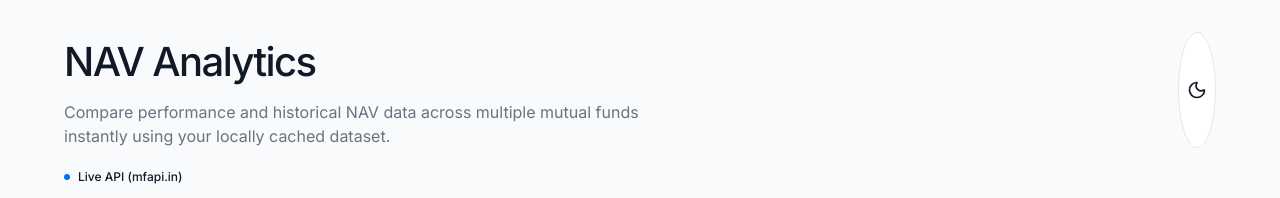
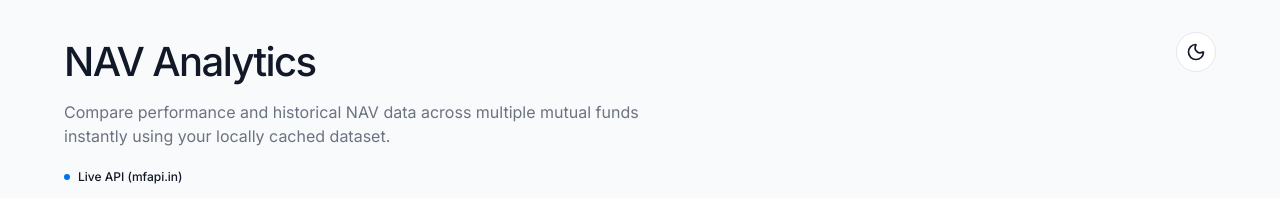
Before and after one commit to Sourav-6/NAV_Analysis, a React (Vite) app: page / in a window 1280 px wide. Shown: the top 198 px of the page. Built offline with nearby package versions, Linux system fonts and the light colour scheme; no server answers.

Commit message:
Fix theme toggle button shape to be a perfect circle

```diff
--- a/src/App.jsx
+++ b/src/App.jsx
@@ -55,14 +55,18 @@ function App() {
           </div>
 
           <button
-            className="btn flex items-center justify-center"
+            className="flex items-center justify-center"
             style={{
-              padding: '8px',
+              width: '40px',
+              height: '40px',
               borderRadius: '50%',
               background: 'var(--panel-bg)',
               border: '1px solid var(--panel-border)',
               color: 'var(--text-primary)',
-              cursor: 'pointer'
+              cursor: 'pointer',
+              flexShrink: 0,
+              padding: 0,
+              transition: 'all 0.15s ease'
             }}
             onClick={() => setTheme(t => t === 'dark' ? 'light' : 'dark')}
             title={`Switch to ${theme === 'dark' ? 'light' : 'dark'} mode`}
```
